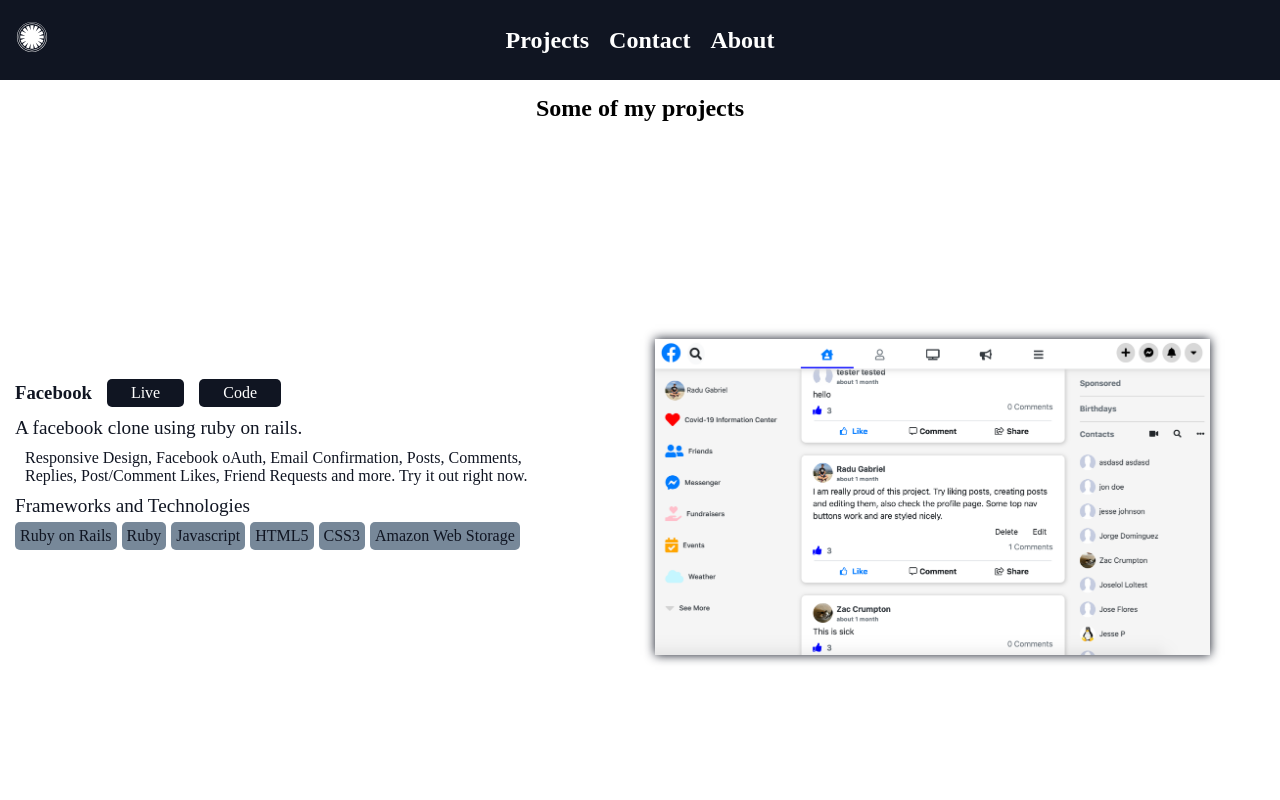
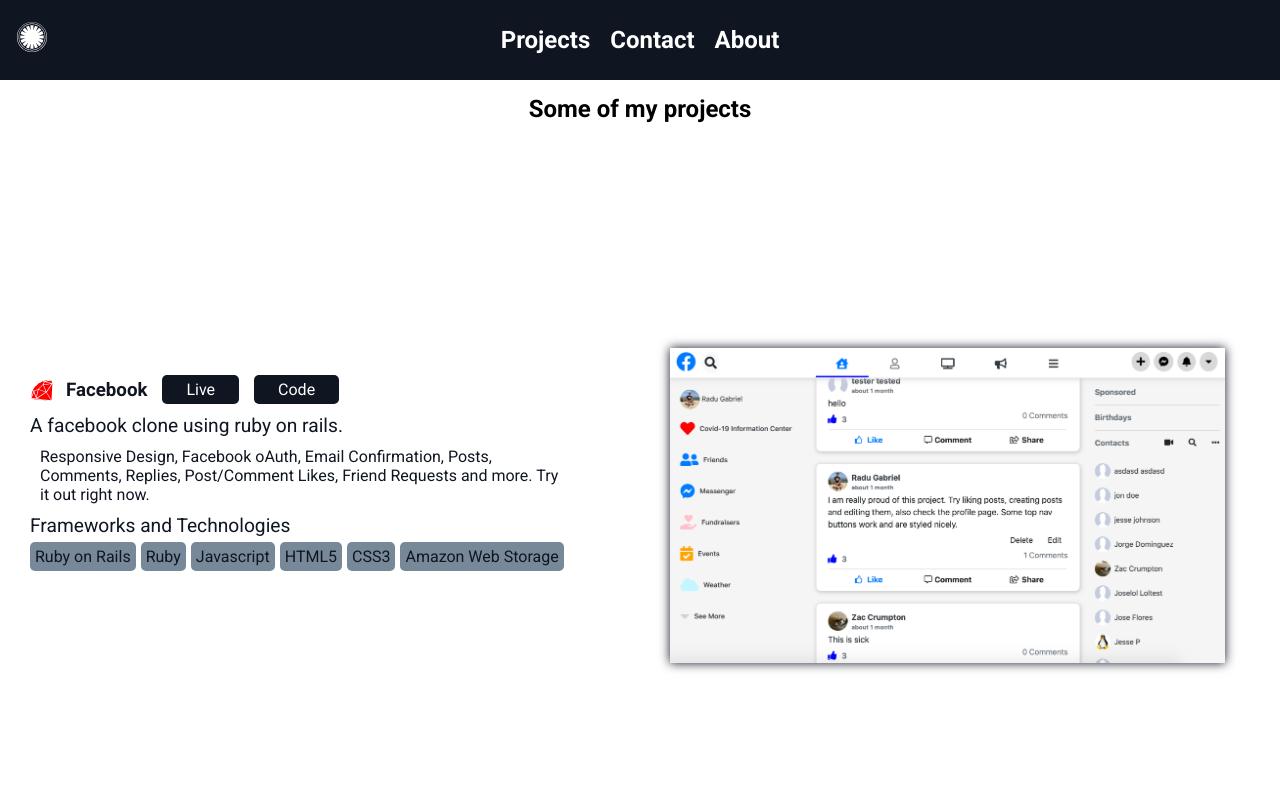
Before and after one commit to irlgabriel/portfolio, a React (Create React App) app: page /#/ in a window 1280 px wide. Shown: the top 800 px of the page. Built offline with nearby package versions, Linux system fonts and the light colour scheme.

Commit message:
added react icons

```diff
--- a/public/index.html
+++ b/public/index.html
@@ -8,6 +8,7 @@
       name="description"
       content="Web site created using create-react-app"
     />
+    <link href="https://fonts.googleapis.com/css2?family=Roboto:wght@400;700&display=swap" rel="stylesheet">
 
     <title>Personal Portfolio</title>
   </head>
--- a/src/components/Home/Data.js
+++ b/src/components/Home/Data.js
@@ -1,3 +1,7 @@
+import React from "react"
+import { FaReact } from "react-icons/fa"
+import { DiRuby } from "react-icons/di"
+
 
 export const ProjectOne = {
   bgColor: "white",
@@ -11,6 +15,8 @@
   features: "Responsive Design, Facebook oAuth, Email Confirmation, Posts, Comments, Replies, Post/Comment Likes, Friend Requests and more. Try it out right now.",
   liveURL: "https://github.com/irlgabriel/facebook-odin",
   codeURL: "https://github.com/irlgabriel/facebook-odin",
+  projectIcon: <DiRuby />,
+  projectIconColor: "red",
   imageLeft: false,
 
 }
@@ -22,11 +28,13 @@
   alt: "Photo of library project",
   projectTitle: "Library",
   headingContent: "Frameworks and Technologies",
-  subtitleContent: ["React.js","Javascript", "Google Firebase", "Styled Components", "HTML5", "CSS3"],
+  subtitleContent: ["React.js", "React Router", "Javascript", "Google Firebase", "Styled Components", "HTML5", "CSS3"],
   smallDesc: "A small app for book lovers!",
   features: "Store your favorite books in an aesthetically pleasing way with this small app powered by the latest technologies!",
   liveURL: "https://irlgabriel.github.io/library-project-redo/#/",
   codeURL: "https://github.com/irlgabriel/library-project-redo/",
+  projectIcon: <FaReact />,
+  projectIconColor: "lightblue",
   imageLeft: true,
 
 }
--- a/src/components/Project/Project.components.js
+++ b/src/components/Project/Project.components.js
@@ -6,22 +6,25 @@
   min-height: 90vh;
   display: flex;
   background-color: ${({bgColor}) => (bgColor)};
+  flex-direction: ${({imageLeft}) => (!imageLeft ? "row" : "row-reverse")};
   color: ${({textColor}) => (textColor)};
-  flex-direction: ${({imageLeft}) => (!imageLeft ? "row" : "row-reverse")};
   align-items: center;
 
-  @media screen and (max-width: 768px) {
+
+  @media screen and (max-width: 960px) {
     flex-direction: column-reverse;
     justify-content: center;
   }
 `
 
 export const InfoColumn = styled.div`
+
   margin-bottom: 15px;
   padding: 0 15px;
   flex: 1;
   flex-basis: 50%;
-  @media screen and (max-width: 768px) {
+  margin: 0 15px;
+  @media screen and (max-width: 960px) {
     display: flex;
     max-width: 100%;
     flex-basis: 100%;
@@ -31,7 +34,8 @@
 
 export const ImageWrapper = styled.div`
   box-shadow: ${({bgColor}) => (bgColor === "white" ? "0 0 10px" : "0 0 10px white")};
-  width: 555px;
+  max-width: 555px;
+  min-width: 400px;
   display: flex;
   transition: all 0.3s ease-in-out;
   overflow: hidden;
@@ -45,14 +49,14 @@
   padding-top: 0;
   padding-bottom: 60px;
 
-  @media screen and (max-width: 768px) {
+  @media screen and (max-width: 960px) {
     padding: 30px 0;
   }
 `
 
 export const Image = styled.img`
-  width: 100%;
-  max-height: 350px;
+  max-width: 555px;
+  min-width: 400px;
 `
 export const ProjectHeader = styled.section`
   display: flex;
@@ -108,3 +112,12 @@
   padding: 10px;
   border-radius: 5px;
 `
+
+export const ProjectIcon = styled.span`
+  margin-right: .75rem;
+  display: flex;
+  align-items: center;
+  font-size: 1.5rem;
+  color: ${({color}) => (color)};
+
+`
--- a/src/components/Project/Project.js
+++ b/src/components/Project/Project.js
@@ -12,6 +12,7 @@
   Features,
   ProjectHeader,
   ProjectLink,
+  ProjectIcon,
 
 } from "./Project.components";
 export default function Project({
@@ -27,6 +28,8 @@
   features,
   liveURL,
   codeURL,
+  projectIcon,
+  projectIconColor,
 }) {
   const [currentImage, setImage] = (img);
   return (
@@ -34,11 +37,12 @@
       <InfoColumn>
         <TextWrapper>
           <ProjectHeader>
+            <ProjectIcon color={projectIconColor}>{projectIcon}</ProjectIcon>
             <TopLine>{projectTitle}</TopLine>
             <ProjectLink bgColor={bgColor} href={liveURL}>Live</ProjectLink>
             <ProjectLink bgColor={bgColor} href={codeURL}>Code</ProjectLink>
           </ProjectHeader>
-          <Heading>{smallDesc}</Heading>
+         <Heading>{smallDesc}</Heading>
           <Features>{features}</Features>
           <Heading>{headingContent}</Heading>
           <Subtitle>
@@ -49,7 +53,7 @@
         </TextWrapper>
       </InfoColumn>
       <InfoColumn>
-        <ImageWrapper bgColor={bgColor}>
+        <ImageWrapper imageLeft={imageLeft} bgColor={bgColor}>
           <Image src={img} alt={alt} />
         </ImageWrapper>
       </InfoColumn>
--- a/src/globalStyles.js
+++ b/src/globalStyles.js
@@ -5,6 +5,7 @@
   padding: 0;
   margin: 0;
   box-sizing: border-box;
+  font-family: 'Roboto', sans-serif;
 }
 `
 
```
